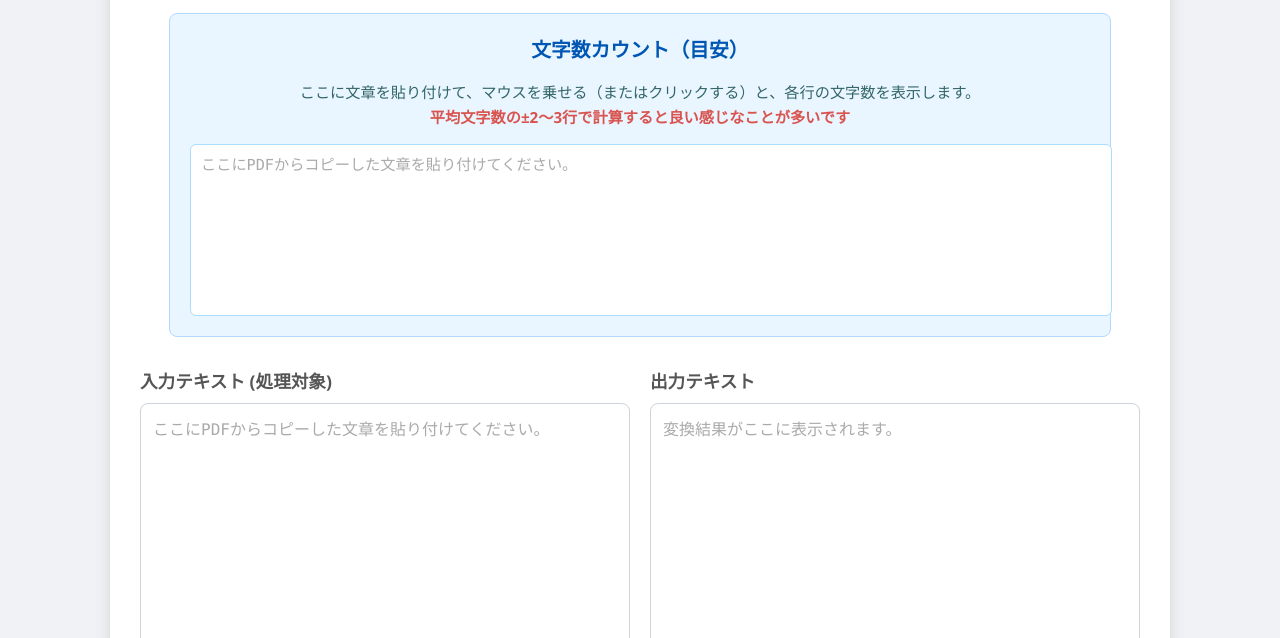
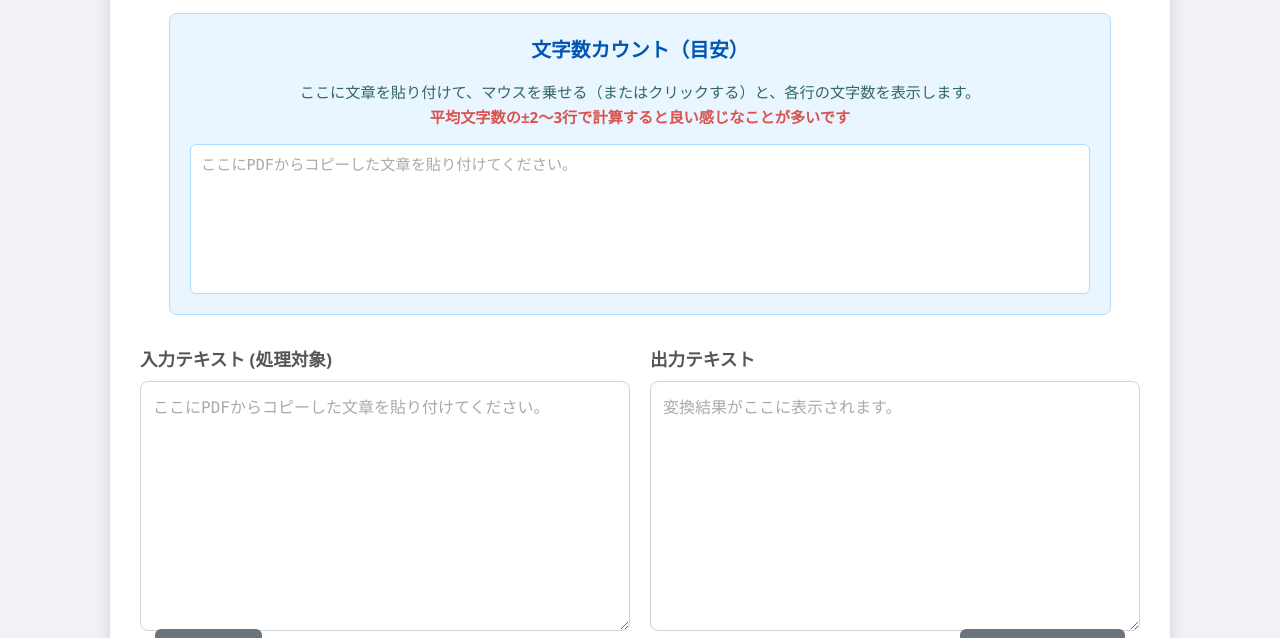
Before and after one commit to imozonokan/PDF_nazokaigyou_sakujo, a plain HTML site: page index.html in a window 1280 px wide. Shown: the part 161-799 px from the top of the page. Drawn offline with Linux system fonts and the light colour scheme.

Commit message:
Update index.html

```diff
--- a/index.html
+++ b/index.html
@@ -90,7 +90,6 @@
             align-items: center; /* 垂直方向中央寄せ */
             margin-right: 0; /* 不要なマージンを削除 */
             font-size: 1.0em;
-        /* white-space: nowrap; /* ラベル内で改行しない */ /* 削除 */
             flex-wrap: wrap; /* テキストが折り返すように */
             justify-content: center; /* 子要素を中央寄せ */
         }
@@ -160,7 +159,7 @@
             background-color: #e9f5ff; /* 水色の背景 */
             border: 1px solid #b3d9ff;
             border-radius: 8px;
-        padding: 20px;
+            padding: 20px; /* 親要素のパディング */
             margin-bottom: 30px;
             font-size: 0.95em;
             max-width: 900px; /* 最大幅を設定して中央寄せしやすくする */
@@ -186,7 +185,8 @@
             overflow-y: auto; /* スクロール可能に */
             border: 1px solid #aaddff;
             background-color: #ffffff;
-        padding: 10px;
+            padding: 10px; /* ここにパディングを追加し、テキストが端に触れないようにする */
+            box-sizing: border-box; /* paddingをwidthに含める */
             border-radius: 6px;
             font-family: 'Meiryo UI', 'Consolas', monospace;
             line-height: 1.4;
```
Lines whose indentation alone changed are shown as unchanged.
